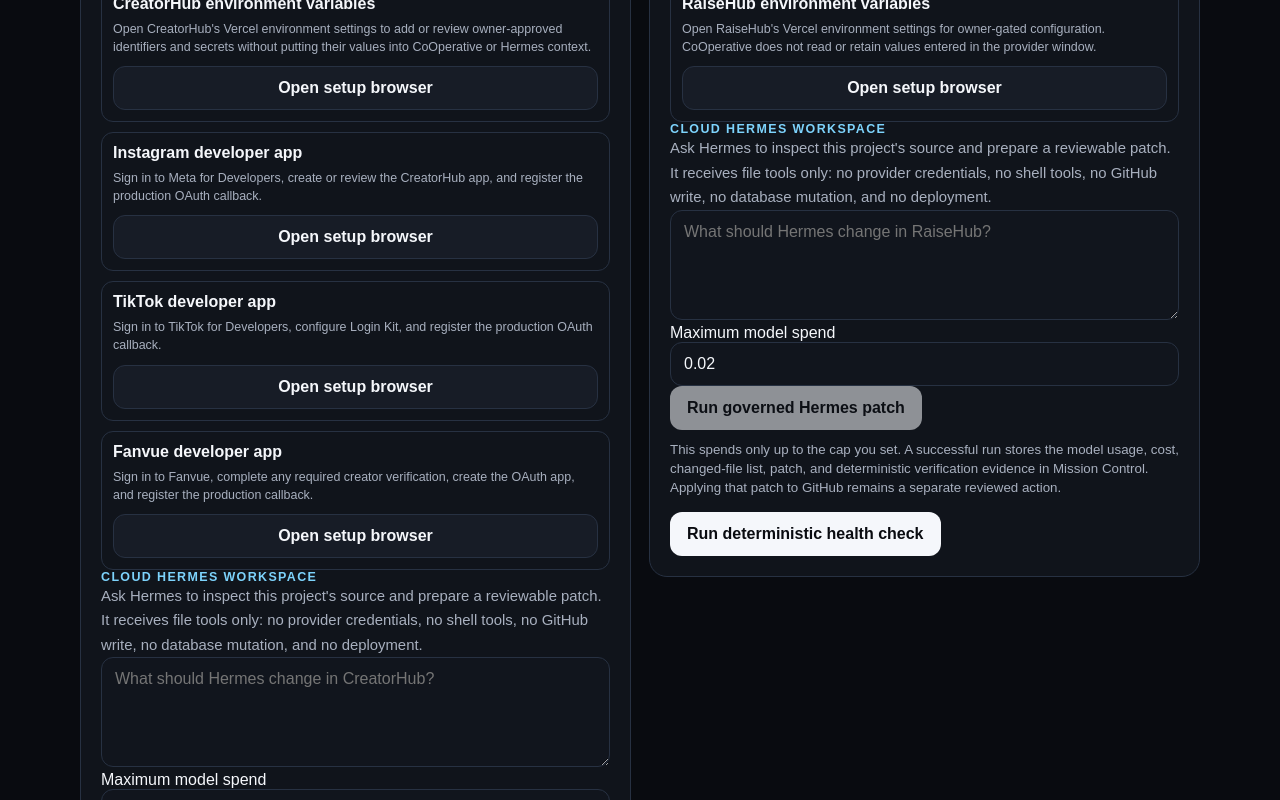
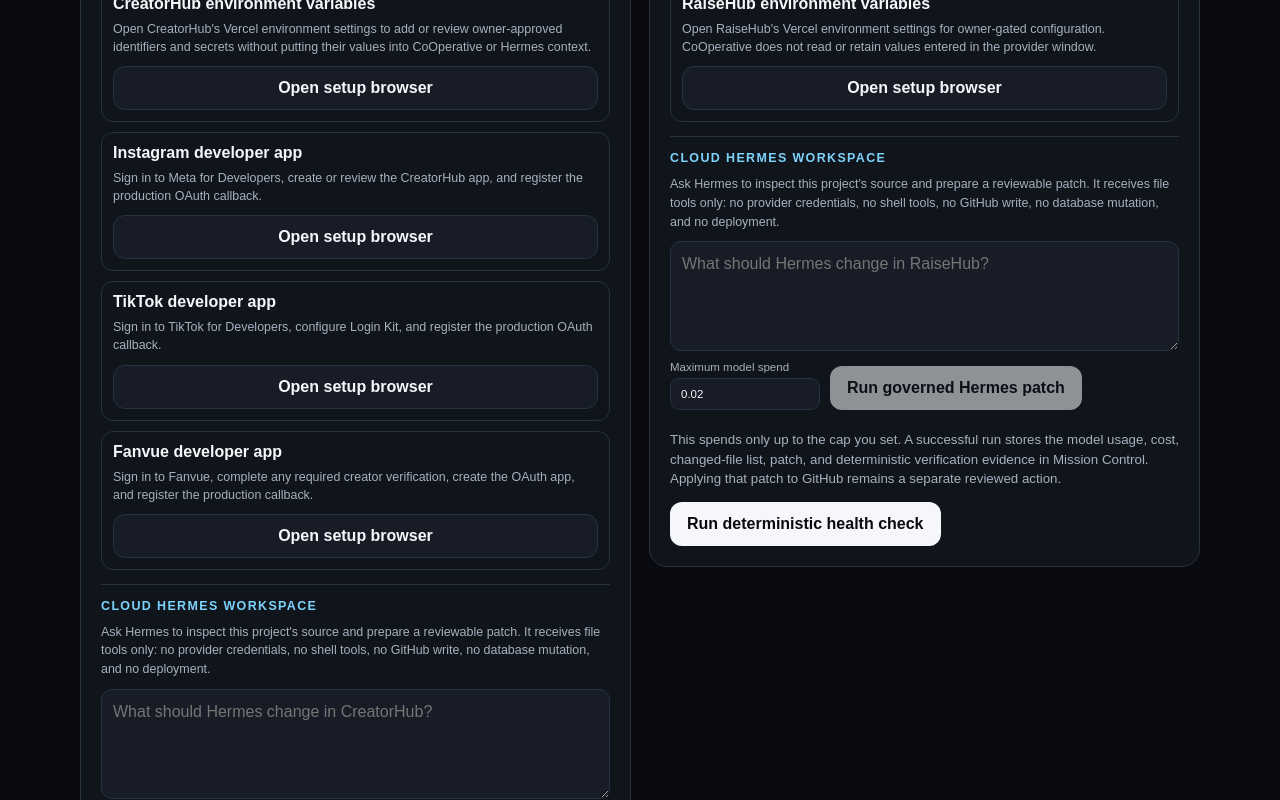
Before and after one commit to zanibethel/CoOperative, a Next.js app: page /console/projects in a window 1280 px wide. Shown: the part 740-1540 px from the top of the page. Built offline with nearby package versions, Linux system fonts and the light colour scheme.

Commit message:
Style linked-project Hermes workspace

```diff
--- a/app/globals.css
+++ b/app/globals.css
@@ -377,4 +377,55 @@ b { color: var(--text); }
   .provider-browser-actions > button { width: 100%; }
   .provider-browser-actions { align-items: stretch; flex-direction: column; }
   .provider-browser-guidance { max-height: 180px; }
+  .project-hermes-controls { align-items: stretch; flex-direction: column; }
+  .project-hermes-controls label,
+  .project-hermes-controls button { width: 100%; }
 }
+
+
+.project-hermes-workspace {
+  margin-top: 14px;
+  border-top: 1px solid var(--line);
+  padding-top: 14px;
+  display: grid;
+  gap: 10px;
+}
+.project-hermes-workspace p {
+  margin: 0;
+  color: var(--muted);
+  font-size: .78rem;
+  line-height: 1.5;
+}
+.project-hermes-request {
+  width: 100%;
+  min-height: 110px;
+  resize: vertical;
+  border: 1px solid var(--line);
+  border-radius: 11px;
+  background: var(--panel-2);
+  color: var(--text);
+  padding: 10px 11px;
+  font: inherit;
+  line-height: 1.45;
+}
+.project-hermes-controls {
+  display: flex;
+  gap: 10px;
+  align-items: end;
+  flex-wrap: wrap;
+}
+.project-hermes-controls label {
+  display: grid;
+  gap: 5px;
+  color: var(--muted);
+  font-size: .72rem;
+  min-width: 150px;
+}
+.project-hermes-controls input {
+  width: 100%;
+  border: 1px solid var(--line);
+  border-radius: 9px;
+  background: var(--panel-2);
+  color: var(--text);
+  padding: 9px 10px;
+}
```
